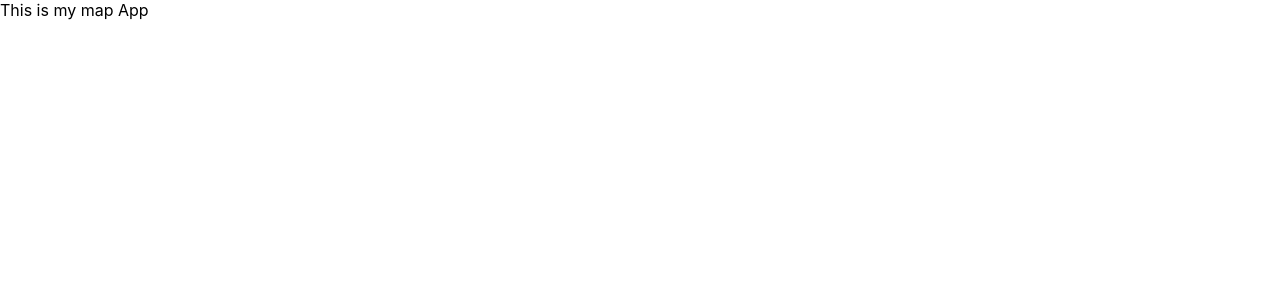
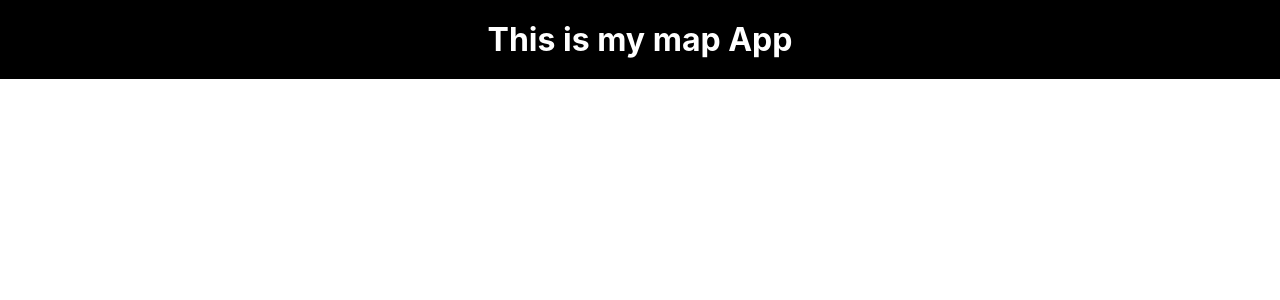
Before and after one commit to karimalik/mapsbox, a Vue app: page / in a window 1280 px wide. Shown: the top 300 px of the page. Built offline with nearby package versions, Linux system fonts and the light colour scheme.

Commit message:
create navbar components

```diff
--- a/src/App.vue
+++ b/src/App.vue
@@ -1,9 +1,9 @@
 <script setup>
-
+import Navbar from './components/Navbar.vue';
 </script>
 
 <template>
-  This is my map App
+  <Navbar />
 </template>
 
 <style scoped>
--- /dev/null
+++ b/src/components/Navbar.vue
@@ -0,0 +1,22 @@
+<template>
+    <div class="heading">
+        <h1>This is my map App</h1>
+    </div>
+</template>
+
+<script setup></script>
+
+<style scoped>
+.heading {
+    margin: 0;
+    padding: 0px;
+    background-color: black;
+    color: white;
+    text-align: center;
+}
+
+.heading>h1 {
+    padding: 20px;
+    margin: 0;
+}
+</style>
```
